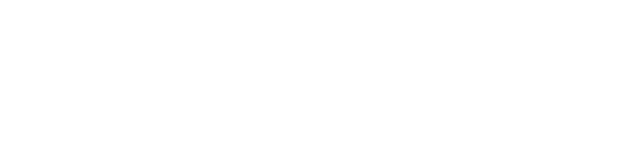
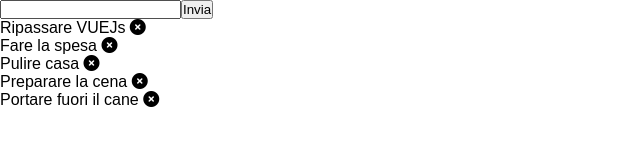
Before and after one commit to Jaskett/vue-todolist, a plain HTML site: page index.html in a window 1280 px wide. Shown: the whole page, without its empty margins (0-640 px from the left). Drawn offline with nearby package versions, Linux system fonts and the light colour scheme.

Commit message:
Creazione Lista Array

```diff
--- a/css/style.css
+++ b/css/style.css
@@ -7,3 +7,11 @@
 body {
     font-family: Arial, Helvetica, sans-serif;
 }
+
+.fa-circle-xmark {
+    cursor: pointer;
+}
+
+.fa-circle-xmark:hover {
+    color: red;
+}
--- a/index.html
+++ b/index.html
@@ -6,10 +6,22 @@
     <meta name="viewport" content="width=device-width, initial-scale=1.0">
     <title>VUE ToDo List</title>
 
+    <link rel="stylesheet" href="https://cdnjs.cloudflare.com/ajax/libs/font-awesome/6.1.1/css/all.min.css" integrity="sha512-KfkfwYDsLkIlwQp6LFnl8zNdLGxu9YAA1QvwINks4PhcElQSvqcyVLLD9aMhXd13uQjoXtEKNosOWaZqXgel0g==" crossorigin="anonymous" referrerpolicy="no-referrer" />
     <link rel="stylesheet" href="css/style.css">
 </head>
 <body>
+    <div id="app">
+        <input type="text">
+        <button>Invia</button>
+        <ul v-for="(text, index) in items">
+            <li>
+                {{items[index].text}}
+                <span><i class="fa-solid fa-circle-xmark"></i></span>
+            </li>
+        </ul>
+    </div>
 
+    <script src="https://unpkg.com/vue@3/dist/vue.global.js"></script>
     <script type="text/javascript" src="js/scripts.js"></script>
 </body>
 </html>
--- a/js/scripts.js
+++ b/js/scripts.js
@@ -0,0 +1,36 @@
+console.log('vue ok', Vue);
+
+const { createApp } = Vue
+
+createApp({
+    data() {
+        return {
+            newItem: '',
+            items: [
+                {
+                    text: 'Ripassare VUEJs',
+                    done: true
+                },
+                {
+                    text: 'Fare la spesa',
+                    done: false
+                },
+                {
+                    text: 'Pulire casa',
+                    done: false
+                },
+                {
+                    text: 'Preparare la cena',
+                    done: false
+                },
+                {
+                    text: 'Portare fuori il cane',
+                    done: false
+                }
+            ]
+        }
+    },
+    methods: {
+
+    }
+}).mount('#app')
```
